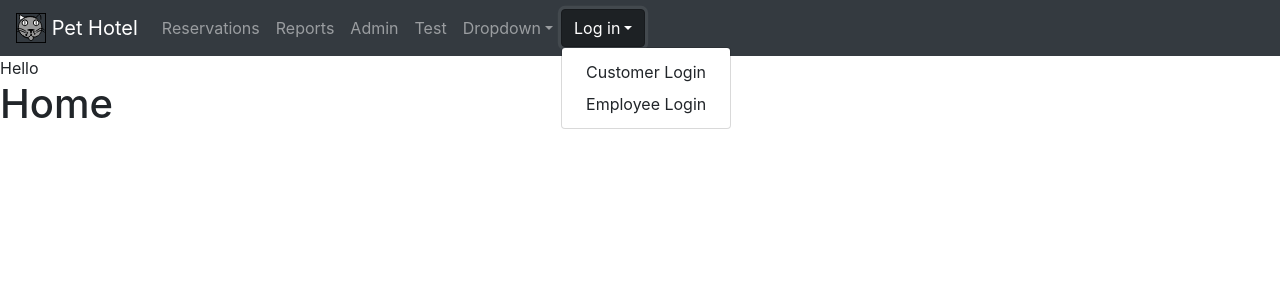
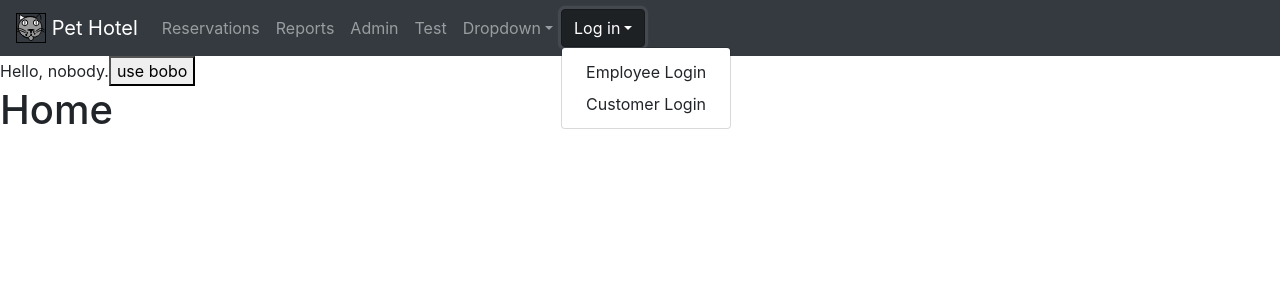
Before and after one commit to taylnath/pet-hotel-express, a React (Create React App) app in the folder client/: page / in a window 1280 px wide. Both pictures are taken after a click on the button "Log in". Shown: the top 300 px of the page. Built offline with nearby package versions, Linux system fonts and the light colour scheme.

Commit message:
some progress on login -- still kind of hacked together

```diff
--- a/client/src/App.js
+++ b/client/src/App.js
@@ -5,12 +5,12 @@ import  Reports  from './Routes/Reports';
 import  Reservations  from './Routes/Reservations';
 import Home from './Routes/Home';
 import Test from './Routes/Test';
-import {useState} from "react";
+import {useState, useEffect} from "react";
 
 function App() {
 
   {/* this allows app to know who is logged in (user), with what privileges */}
-  const[user, setUser] = useState({
+  const [user, setUser] = useState({
     type: "",
     firstName: "",
     email: "",
@@ -20,9 +20,10 @@ function App() {
   return (
     <div className="App">
       <Router>
-      <Navbar user = { user } setUser = { setUser } />
+      <Navbar setUser={setUser} />
       <header className="App-header">
-        Hello
+        Hello, {user.firstName || "nobody"}.
+        <button onClick={() => setUser({firstName:"bobo"})} width="20px" height="20px">use bobo</button>
       </header>
     {/* the route paths match the to="..." attributes from the Links in Navbar */}
     {/* TODO: I think the routes should be lowercase */}
--- a/client/src/Components/Navbar.js
+++ b/client/src/Components/Navbar.js
@@ -10,7 +10,7 @@ import settings from "../appSettings";
 const serverURL = settings.serverURL;
 // import Login  from './Login'
 
-function CustomNavbar( { user, setUser }) {
+function CustomNavbar(props) {
 
   {/* modal magic - appear! - disappear!   */}
 
@@ -23,29 +23,36 @@ function CustomNavbar( { user, setUser }) {
   const handleOpenEmp = () => setShowEmpLogin(true);
 
   const [userType, setUserType] = useState('');
-  const [userID, setUserID] = useState('');
+  const [email, setEmail] = useState('');
 
   {/* ----  This just does a fetch statement to verify the login ----- */}
 
-  function logInOwner(e) {
+  // TODO: put login stuff in the login component? (after it's working)
+  async function logInOwner(e) {
     e.preventDefault();
     handleCloseOwn();
     setUserType("owner");
-    setUser({
-      type: "owner",
-      firstName: "",
-      email: userID,
-      employeeID: null
-    })
-    console.log("Current State:", user, userType, userID);    // TODO
-    const fetchURL = serverURL + `/api/logIn?type=owner&id=${userID}`
-    console.log(fetchURL)
-    const log_owner_in = async () => {
-      const res = await fetch(fetchURL)
-      const data = await res.json();
-      console.log("data = ", data);
+    // setUser({
+    //   type: "owner",
+    //   firstName: "",
+    //   email: email,
+    //   employeeID: null
+    // })
+    //console.log("Current State:", user, userType, email);    // TODO
+    const fetchURL = serverURL + `/api/logIn?type=owner&id=${email}`
+    const users = await fetch(fetchURL).then(response => response.json());
+    console.log(fetchURL);
+    console.log("the user is:", users);
+    if (users.length == 1){
+      props.setUser(users[0]);
     }
-    log_owner_in()
+    // console.log(fetchURL)
+    // const log_owner_in = async () => {
+    //   const res = await fetch(fetchURL)
+    //   const data = await res.json();
+    //   console.log("data = ", data);
+    // }
+    // log_owner_in()
   };
   {/* --------------- end of logInOwner  ----------------------------- */}
 
@@ -74,8 +81,10 @@ function CustomNavbar( { user, setUser }) {
         </NavDropdown>
         </Nav>
         <DropdownButton variant={"dark"} title={"Log in"}>
+          {/* <DropdownItem onClick={() => props.setUser({firstName: "bobby"})}>Customer Login</DropdownItem> */}
+          <DropdownItem onClick={() => logInOwner("bob@email.biz")}>Employee Login</DropdownItem>
           <DropdownItem onClick={handleOpenOwn}>Customer Login</DropdownItem>
-          <DropdownItem href={"/"}>Employee Login</DropdownItem>
+          {/* <DropdownItem href={"/"}>Employee Login</DropdownItem> */}
         </DropdownButton>
 
         {/* Modal for customer to log in; another modal will be for employees. */}
@@ -92,8 +101,8 @@ function CustomNavbar( { user, setUser }) {
                 E-mail:
               </label>
               <input type={"email"} className={"form-control"}
-                     id={"owner-email"} value={userID}
-                    onChange={(e) => setUserID(e.target.value)}/>
+                     id={"owner-email"} value={email}
+                    onChange={(e) => setEmail(e.target.value)}/>
               <Container className={"p-3"}>
                 <Row>
                   <Col>
```
Also changed, not shown: 1 other file (tests, documents, lock files or other folders).
